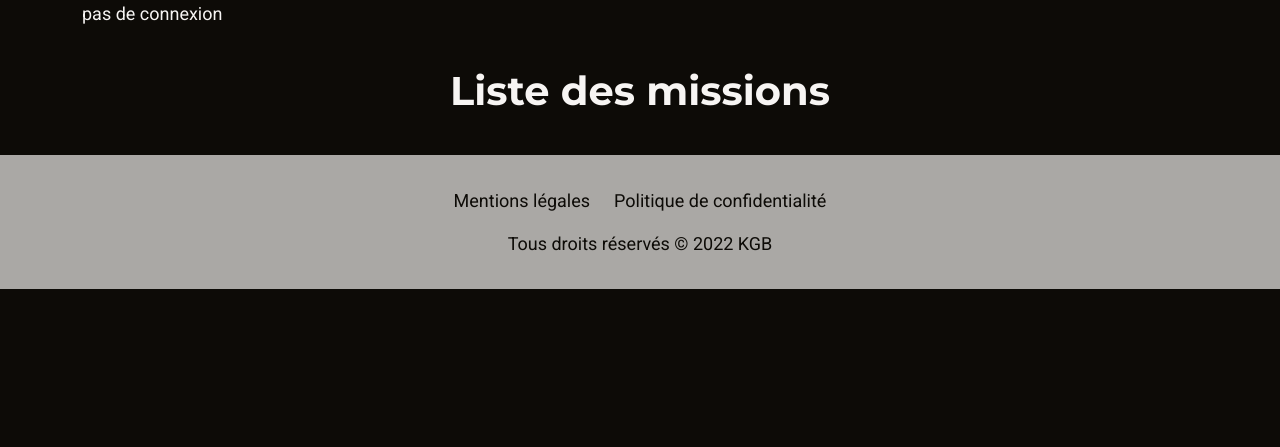
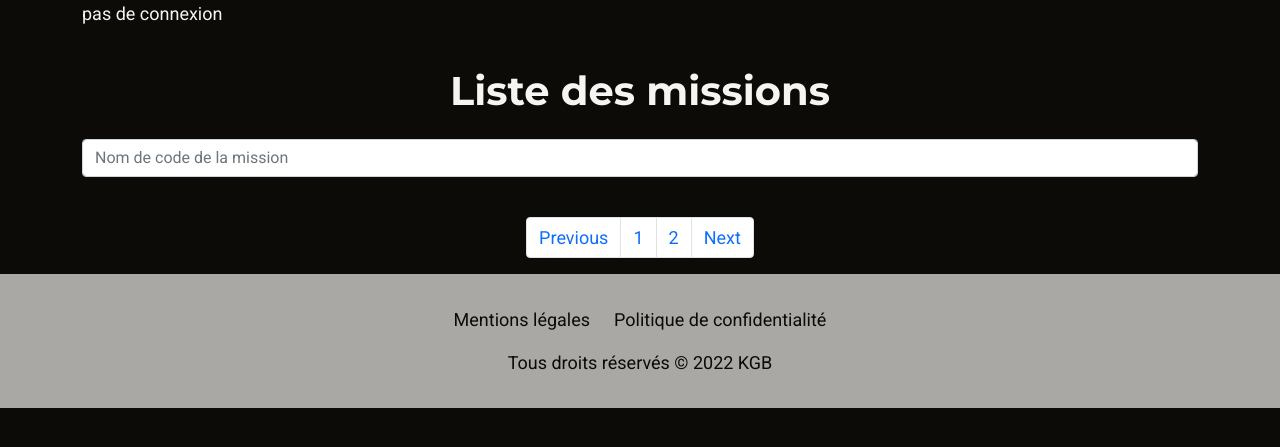
Before and after one commit to Melissa-code/kgb, a PHP site: page /missions in a window 1280 px wide. Shown: the part 96-543 px from the top of the page. Run offline with PHP 8.4, Linux system fonts and the light colour scheme; data that the repository does not hold is empty; some libraries are stand-ins or nearby versions; some web fonts are replaced.

Commit message:
search the mission by name or title in the searchbar

```diff
--- a/controllers/MainController.php
+++ b/controllers/MainController.php
@@ -118,6 +118,7 @@ class MainController {
             "page_description" => "Page listant l'ensemble des missions secrètes du KGB",
             "page_title" => "Missions du KGB",
             "missions" => $missions,
+            "page_javascript" => ["missions.js"],
             "view" => "views/read/missionsView.php",
             "template" => "views/common/template.php"
         ];
--- a/models/MissionManager.php
+++ b/models/MissionManager.php
@@ -476,31 +476,31 @@ class MissionManager extends Model {
         $req->bindValue(':code_mission', $code_mission, PDO::PARAM_STR);
         $req->execute();
 
-        // Delete the mission in Agents_missions
+        // Delete the mission in the Agents_missions table
         $req2 = $pdo->prepare('DELETE FROM Agents_missions WHERE code_mission = :code_mission');
         $req2->bindValue(':code_mission', $code_mission, PDO::PARAM_STR);
         $req2->execute();
 
-        // Delete the mission in Contacts_missions
+        // Delete the mission in the Contacts_missions table
         $req3 = $pdo->prepare('DELETE FROM Contacts_missions WHERE code_mission = :code_mission');
         $req3->bindValue(':code_mission', $code_mission, PDO::PARAM_STR);
         $req3->execute();
 
-         // Delete the mission in Hideouts_missions
+         // Delete the mission in the Hideouts_missions table
         $req4 = $pdo->prepare('DELETE FROM Hideouts_missions WHERE code_mission = :code_mission');
         $req4->bindValue(':code_mission', $code_mission, PDO::PARAM_STR);
         $req4->execute();
 
-         // Delete the mission in Targets_missions
+         // Delete the mission in the Targets_missions table
         $req5 = $pdo->prepare('DELETE FROM Targets_missions WHERE code_mission = :code_mission');
         $req5->bindValue(':code_mission', $code_mission, PDO::PARAM_STR);
         $req5->execute();
 
+        $req5->closeCursor();
+        $req4->closeCursor();
+        $req3->closeCursor();
+        $req2->closeCursor();
         $req->closeCursor();
-        $req2->closeCursor();
-        $req3->closeCursor();
-        $req4->closeCursor();
-        $req5->closeCursor();
     }
 
 }
--- /dev/null
+++ b/public/JavaScript/missions.js
@@ -0,0 +1,34 @@
+/* ****************************************************** */
+/*   Search the name of the mission in the searchbar */
+/* ****************************************************** */
+
+const searchInput = document.querySelector('#searchInput');
+
+/**
+ * Filter & display the cards which have the letters function
+ *
+ * @param {*} letters (string letters in the searchInput)
+ * @param {*} elements (array cards of the missions)
+ */
+function filterElements(letters, elements) {
+    if(letters.length > 2) {
+        for(let i = 0; i < elements.length; i++) {
+            // textContent : text of the h3 h4 & p of each card
+            if(elements[i].textContent.toLowerCase().includes(letters)) {
+                elements[i].style.display = "inline-block";
+            } else {
+                elements[i].style.display = "none";
+            }
+        }
+    }
+}
+
+/**
+ * Event listener
+ */
+searchInput.addEventListener('keyup', (e) => {
+    // e.target.value : letters in the search Input
+    const searchedLetters = e.target.value;
+    const cards = document.querySelectorAll('.card');
+    filterElements(searchedLetters, cards);
+});
--- a/views/read/missionsView.php
+++ b/views/read/missionsView.php
@@ -23,8 +23,7 @@ if(isset($_SESSION['connect'])) {
 </section>
 
 
-<section id="missions-list">
-
+<section>
     <!-- Display the create button if the admin is logged in -->
     <?php if(isset($_SESSION['connect'])) :?>
         <!-- Create a mission button -->
@@ -34,15 +33,23 @@ if(isset($_SESSION['connect'])) {
     <?php endif ?>
 </section>
 
+<!-- Search the name of a mission -->
+<section>
+    <div>
+        <input class="form-control me-2 input" type="text" placeholder="Nom de code de la mission" aria-label="Search" id="searchInput">
+        <div id="suggestions"></div>
+    </div>
+</section>
 
-<section class="row m-3 justify-content-around">
-    <article class="d-flex col-12 flex-wrap">
+
+<section class="row m-3 justify-content-around" id="missions-list">
+    <article class="d-flex col-12 flex-wrap list-wrapper" >
 
         <!-- Card of a mission -->
             <?php foreach($missions as $mission) :?>
-                <div class="card m-2" style="width: 18rem;">
-                    <div class="card-body ">
-                    <a href="<?= URL ?>oneMission?q=<?= urlencode(base64_encode($mission->getCode_mission())) ?>" class="card-link"><h3 id="title" class="card-title mb-4 text-center text-danger fw-bold">Mission <?= $mission->getCode_mission()  ; ?> </h3></a>
+                <div class="card m-2 list-item" style="width: 18rem;" >
+                    <div class="card-body">
+                    <a href="<?= URL ?>oneMission?q=<?= urlencode(base64_encode($mission->getCode_mission())) ?>" class="card-link"><h3 id="title" class="card-title mb-4 text-center text-danger fw-bold">Mission <?= $mission->getCode_mission(); ?></h3></a>
                     <h4 class="card-subtitle mb-2 text-center text-muted"><?= $mission->getTitle_mission() ; ?></h4>
                     <p class="card-text text-muted"><?= $mission->getDescription_mission() ?></p>
                 </div>
@@ -62,8 +69,22 @@ if(isset($_SESSION['connect'])) {
                         </li>
                     </ul>
                 <?php endif ?>
-            </div>
-        <?php endforeach; ?>
-
+                </div>
+            <?php endforeach; ?>
     </article>
 </section>
+
+
+<section class="row mt-4">
+    <div class="col-12 d-flex justify-content-center">
+        <!-- Pagination -->
+        <nav aria-label="Page navigation">
+            <ul class="pagination">
+                <li class="page-item"><a class="page-link" onclick="previous()" href="#">Previous</a></li>
+                <li class="page-item"><a class="page-link" onclick="firstPage()" href="#">1</a></li>
+                <li class="page-item"><a class="page-link" onclick="lastPage()" href="#">2</a></li>
+                <li class="page-item"><a class="page-link" onclick="nextPage()" href="#">Next</a></li>
+            </ul>
+        </nav>
+    </div>
+</section>
```
Also changed, not shown: public/JavaScript/home.js (+24 -0 lines).
